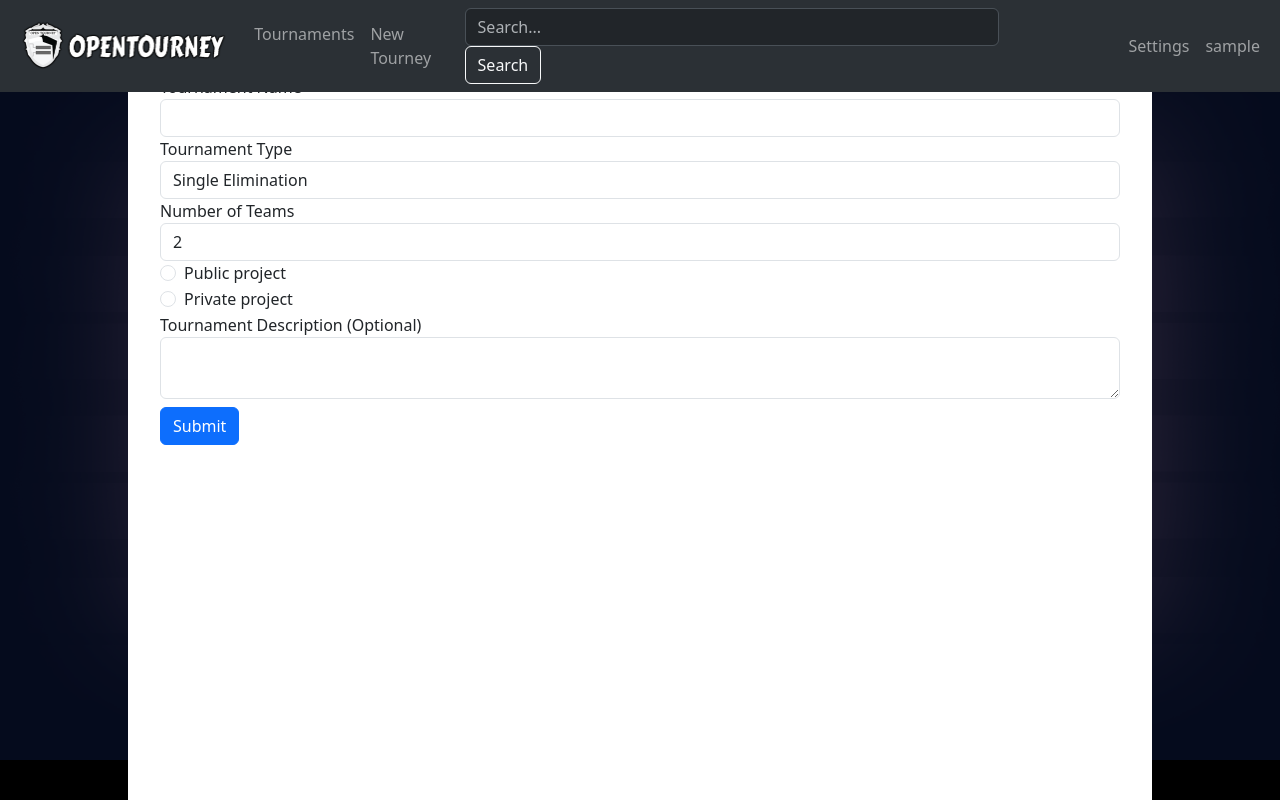
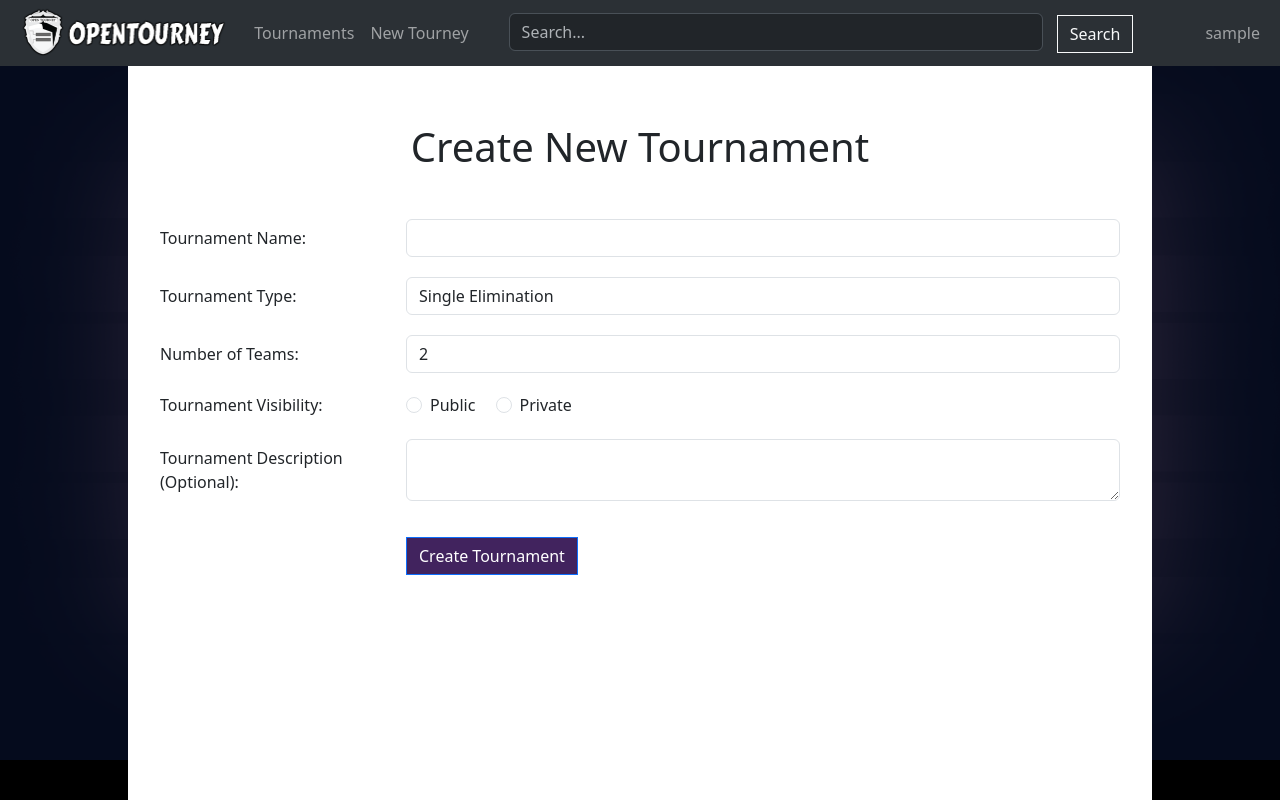
Before and after one commit to Dylan-Shakespear/OpenTourney, a Django app: page /tourney/new in a window 1280 px wide. Run offline with Django 4.2, Linux system fonts and the light colour scheme; the visitor is signed in with stand-in values (Sample User, id 1).

Commit message:
Updated new tourney form layout and button style

```diff
--- a/OpenTourney/Tournament/static/style.css
+++ b/OpenTourney/Tournament/static/style.css
@@ -1,3 +1,41 @@
+
+:root {
+    --primary: #41235e;
+    --primary-hover: #2c1840;
+    --secondary: #584678;
+    --secondary-hover: #362b4a;
+    --danger: #78173c;
+    --danger-hover: #4d0f26;
+}
+
+.btn {
+    border-radius: 0 !important;
+}
+
+.btn-primary, .btn-primary:active, .btn-primary:visited {
+    background-color: var(--primary) !important;
+}
+
+.btn-primary:hover {
+    background-color: var(--primary-hover) !important;
+}
+
+.btn-secondary, .btn-secondary:active, .btn-secondary:visited {
+    background-color: var(--secondary) !important;
+}
+
+.btn-secondary:hover {
+    background-color: var(--secondary-hover) !important;
+}
+
+.btn-danger, .btn-danger:active, .btn-danger:visited {
+    background-color: var(--danger) !important;
+}
+
+.btn-danger:hover {
+    background-color: var(--danger-hover) !important;
+}
+
 .bracket {
     display: flex;
     flex-direction: row;
@@ -145,6 +183,10 @@ body {
     min-width: 75px;
 }
 
+.create-tourney-form > .form-group {
+    margin-bottom: 20px;
+}
+
 .form-group-name {
     margin-right: 20px;
 }
--- a/OpenTourney/Tournament/templates/Tournament/new.html
+++ b/OpenTourney/Tournament/templates/Tournament/new.html
@@ -1,21 +1,28 @@
 {% extends "base.html" %}
 {% block body %}
+
 <div class="container">
-    <form method="POST">
+    <h1 class="text-center my-5">Create New Tournament</h1>
+    <form class="create-tourney-form" method="POST">
         {% csrf_token %}
-        <div class="form-group">
-            <label for="name">Tournament Name</label>
+        <div class="form-group row">
+            <label for="name" class="col-sm-3 col-form-label">Tournament Name:</label>
+            <div class="col-sm-9">
                 <input type="text" class="form-control" id="name" name="name">
             </div>
-        <div class="form-group">
-            <label for="type">Tournament Type</label>
+        </div>
+        <div class="form-group row">
+            <label for="type" class="col-sm-3 col-form-label">Tournament Type:</label>
+            <div class="col-sm-9">
                 <select class="form-control" id="type" name="type">
                     <option value="single">Single Elimination</option>
                     <option value="double">Double Elimination</option>
                 </select>
             </div>
-        <div class="form-group">
-            <label for="teams">Number of Teams</label>
+        </div>
+        <div class="form-group row">
+            <label for="teams" class="col-sm-3 col-form-label">Number of Teams:</label>
+            <div class="col-sm-9">
                 <select class="form-control" id="teams" name="teams">
                     <option value="2">2</option>
                     <option value="4">4</option>
@@ -24,21 +31,31 @@
                     <option value="32">32</option>
                 </select>
             </div>
-        <div class="form-group">
-            <div class="form-check">
+        </div>
+        <div class="form-group row">
+            <label class="col-sm-3">Tournament Visibility:</label>
+            <div class="col-sm-9">
+                <div class="form-check form-check-inline">
                     <input class="form-check-input" type="radio" value="public" id="public" name="public">
-                <label class="form-check-label" for="public">Public project</label>
+                    <label class="form-check-label" for="public">Public</label>
                 </div>
-            <div class="form-check">
+                <div class="form-check form-check-inline">
                     <input class="form-check-input" type="radio" value="private" id="private" name="public">
-                <label class="form-check-label" for="private">Private project</label>
+                    <label class="form-check-label" for="private">Private</label>
                 </div>
             </div>
-        <div class="form-group">
-            <label for="desc">Tournament Description (Optional)</label>
+        </div>
+        <div class="form-group row">
+            <label for="desc" class="col-sm-3 col-form-label">Tournament Description (Optional):</label>
+            <div class="col-sm-9">
                 <textarea class="form-control" id="desc" name="desc"></textarea>
             </div>
-        <button type="submit" class="btn btn-primary mt-2">Submit</button>
+        </div>
+        <div class="form-group row">
+            <div class="offset-sm-3 col-sm-9">
+                <button type="submit" class="btn btn-primary mt-3">Create Tournament</button>
+            </div>
+        </div>
     </form>
 </div>
 {% endblock %}
--- a/OpenTourney/Tournament/templates/base.html
+++ b/OpenTourney/Tournament/templates/base.html
@@ -39,9 +39,6 @@
                 <button type="submit" class="btn btn-outline-light">Search</button>
             </form>
             <ul class="navbar-nav mb-2 mb-lg-0">
-                <li class="nav-item">
-                    <a class="nav-link page-animation" href="#">Settings</a>
-                </li>
                 {% if user.is_authenticated %}
                 <li class="nav-item">
                     <a class="nav-link page-animation" href="{% url 'profile' %}">{{ user.username }}</a>
```
Lines whose indentation alone changed are shown as unchanged.
